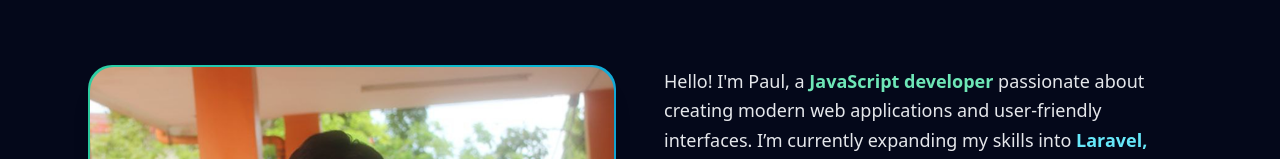
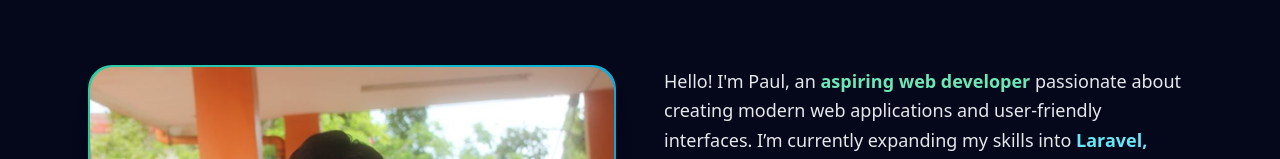
Before and after one commit to PAUL909-09/Paul_Portforlio, a React (Vite) app: page / in a window 1280 px wide. Shown: the part 1080-1239 px from the top of the page. Built offline with nearby package versions, Linux system fonts and the light colour scheme.

Commit message:
Update About.jsx

```diff
--- a/src/pages/About/About.jsx
+++ b/src/pages/About/About.jsx
@@ -36,7 +36,7 @@ export default function About() {
             {/* Text card */}
             <div className="space-y-6">
               <p className="text-lg leading-relaxed text-gray-200">
-                Hello! I'm Paul, a <span className="font-semibold text-emerald-300">JavaScript developer</span> passionate about
+                Hello! I'm Paul, an <span className="font-semibold text-emerald-300">aspiring web developer</span> passionate about
                 creating modern web applications and user-friendly interfaces. I’m
                 currently expanding my skills into <span className="font-bold text-cyan-300">Laravel, React, Inertia, and TypeScript</span>,
                 continuously learning and adapting to new technologies.
```
